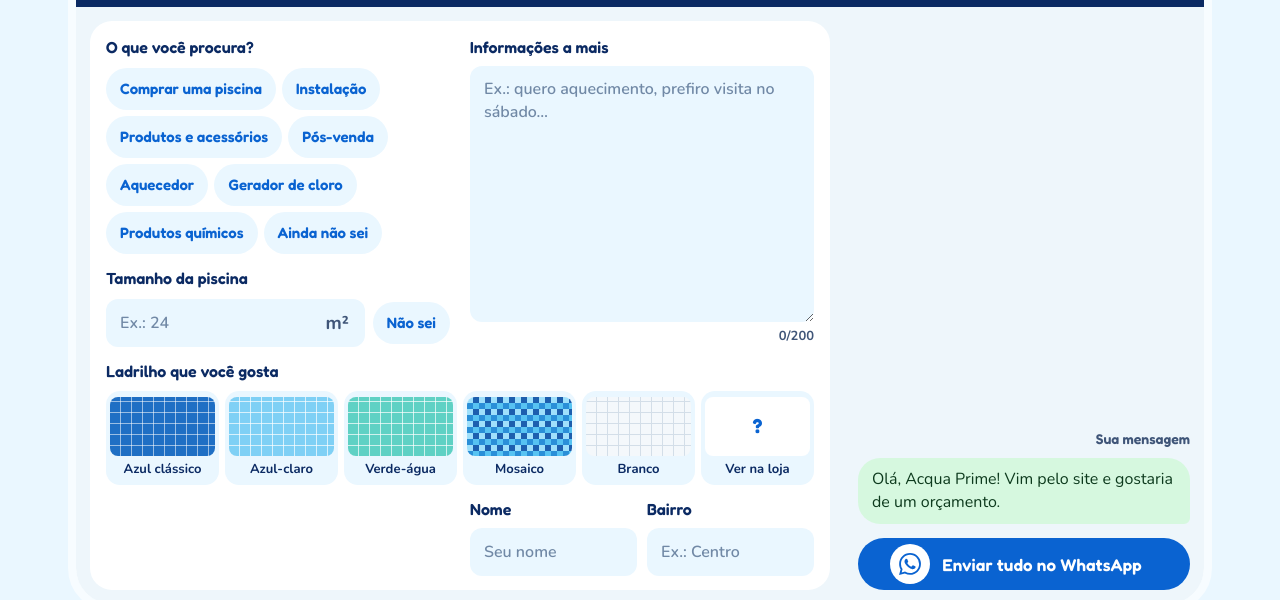
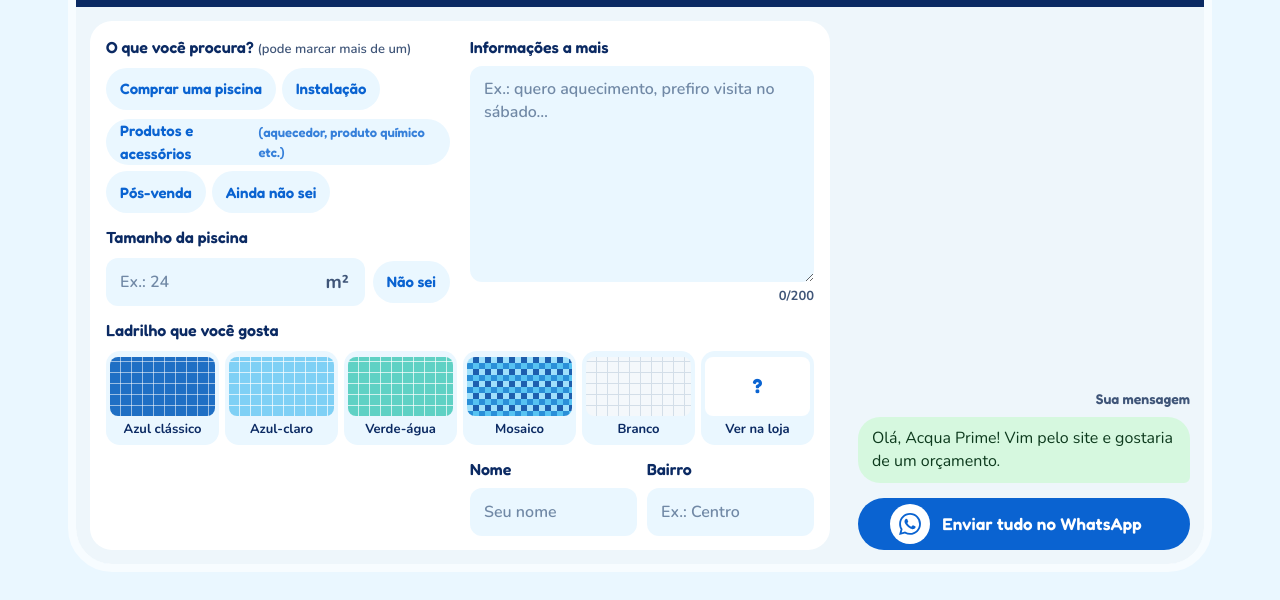
Before and after one commit to Enzooouu/AcquaPrime-Projeto, a plain HTML site: page index.html in a window 1280 px wide. Shown: the part 5260-5860 px from the top of the page. Drawn offline with Linux system fonts and the light colour scheme.

Commit message:
Orçamento: várias opções ao mesmo tempo e produtos num item só
"O que você procura?" agora aceita mais de uma escolha (ex.: comprar
uma piscina e produtos). Aquecedor, gerador de cloro e químicos
voltam a ficar dentro de "Produtos e acessórios (aquecedor, produto
químico etc.)". A mensagem junta as escolhas com vírgula e "e".

Co-Authored-By: Claude Opus 5.5 <noreply@anthropic.com>
Claude-Session: https://claude.ai/code/session_01T288muh3LjQJTSGmseiREL

```diff
--- a/assets/css/style.css
+++ b/assets/css/style.css
@@ -659,3 +659,5 @@ p { text-wrap: pretty; }
 .fala-2 span, .fala-3 span { color: var(--tinta-2); }
 .rola-item .av-nome { font-family: var(--f-texto); font-size: 1.0625rem; font-weight: 800; }
 .rola-item .av-meta { font-family: var(--f-texto); font-size: .875rem; font-weight: 400; color: var(--tinta-2); }
+.chip span small { font-weight: 600; font-size: .8125rem; opacity: .8; margin-left: 4px; }
+.legenda-obs { font-family: var(--f-texto); font-weight: 600; font-size: .8125rem; color: var(--tinta-2); }
--- a/assets/js/main.js
+++ b/assets/js/main.js
@@ -49,7 +49,8 @@
     const v = (k) => (f.get(k) || '').toString().trim();
     const l = ['Olá, Acqua Prime! Vim pelo site e gostaria de um orçamento.'];
     const d = [];
-    if (v('servico')) d.push(`*Procuro:* ${v('servico')}`);
+    const servicos = f.getAll('servico');
+    if (servicos.length) d.push(`*Procuro:* ${servicos.length > 1 ? servicos.slice(0, -1).join(', ') + ' e ' + servicos[servicos.length - 1] : servicos[0]}`);
     if (v('m2nao')) d.push('*Tamanho:* ainda não sei');
     else if (v('m2')) d.push(`*Tamanho:* ${v('m2').replace(/\s*m²?\s*$/i, '')} m²`);
     if (v('ladrilho')) d.push(`*Ladrilho:* ${v('ladrilho')}`);
@@ -87,7 +88,7 @@
   // atalhos dos cartões de serviço: já marcam a opção
   $$('[data-servico]').forEach(a => a.addEventListener('click', () => {
     const i = pedido && $$('input[name=servico]', pedido).find(x => x.value === a.dataset.servico);
-    if (i) { i.checked = true; atualizaPedido(); }
+    if (i && !i.checked) { i.checked = true; atualizaPedido(); }
   }));
 
   /* ---------- WhatsApp flutuante: some quando outro botão de contato está na tela ---------- */
--- a/index.html
+++ b/index.html
@@ -180,17 +180,17 @@
         <li class="prod" data-reveal>
           <img src="assets/img/loja-aquecedor.webp" width="720" height="704" alt="Bomba de calor Terma Platinum Nautilus: silenciosa, full inverter, ciclo reverso" loading="lazy" decoding="async">
           <div><h3>Aquecedores</h3><p>Bombas de calor Terma Platinum (Nautilus) e trocadores Sibrape, full inverter e silenciosos.</p>
-          <a class="link-seta" href="#orcamento" data-servico="Aquecedor">Orçar aquecedor</a></div>
+          <a class="link-seta" href="#orcamento" data-servico="Produtos e acessórios">Orçar aquecedor</a></div>
         </li>
         <li class="prod" data-reveal>
           <img src="assets/img/loja-cloro.webp" width="720" height="880" alt="Gerador de cloro Easyclor Nautilus" loading="lazy" decoding="async">
           <div><h3>Geradores de cloro</h3><p>Easyclor (Nautilus) e Sibrape: transformam o sal em cloro e deixam a água cristalina.</p>
-          <a class="link-seta" href="#orcamento" data-servico="Gerador de cloro">Orçar gerador</a></div>
+          <a class="link-seta" href="#orcamento" data-servico="Produtos e acessórios">Orçar gerador</a></div>
         </li>
         <li class="prod" data-reveal>
           <img src="assets/img/loja-quimicos.webp" width="720" height="900" alt="Produtos químicos para piscina Hidroazul, Suall, Montreal e outros" loading="lazy" decoding="async">
           <div><h3>Produtos químicos</h3><p>Cloro, algicida, clarificante e tudo para o tratamento da água. Atacado e varejo.</p>
-          <a class="link-seta" href="#orcamento" data-servico="Produtos químicos">Pedir produtos</a></div>
+          <a class="link-seta" href="#orcamento" data-servico="Produtos e acessórios">Pedir produtos</a></div>
         </li>
         <li class="prod" data-reveal>
           <img src="assets/img/loja-acessorios.webp" width="720" height="900" alt="Acessórios de manutenção: peneira, escova, aspirador e mangueira" loading="lazy" decoding="async">
@@ -283,16 +283,13 @@
 
             <form class="pedido" data-pedido action="https://wa.me/5567991661449" method="get" target="_blank">
               <fieldset class="campo-grupo">
-                <legend>O que você procura?</legend>
+                <legend>O que você procura? <small class="legenda-obs">(pode marcar mais de um)</small></legend>
                 <div class="chips">
-                  <label class="chip"><input type="radio" name="servico" value="Comprar uma piscina"><span>Comprar uma piscina</span></label>
-                  <label class="chip"><input type="radio" name="servico" value="Instalação"><span>Instalação</span></label>
-                  <label class="chip"><input type="radio" name="servico" value="Produtos e acessórios"><span>Produtos e acessórios</span></label>
-                  <label class="chip"><input type="radio" name="servico" value="Pós-venda"><span>Pós-venda</span></label>
-                  <label class="chip"><input type="radio" name="servico" value="Aquecedor"><span>Aquecedor</span></label>
-                  <label class="chip"><input type="radio" name="servico" value="Gerador de cloro"><span>Gerador de cloro</span></label>
-                  <label class="chip"><input type="radio" name="servico" value="Produtos químicos"><span>Produtos químicos</span></label>
-                  <label class="chip"><input type="radio" name="servico" value="Ainda não sei"><span>Ainda não sei</span></label>
+                  <label class="chip"><input type="checkbox" name="servico" value="Comprar uma piscina"><span>Comprar uma piscina</span></label>
+                  <label class="chip"><input type="checkbox" name="servico" value="Instalação"><span>Instalação</span></label>
+                  <label class="chip"><input type="checkbox" name="servico" value="Produtos e acessórios"><span>Produtos e acessórios <small>(aquecedor, produto químico etc.)</small></span></label>
+                  <label class="chip"><input type="checkbox" name="servico" value="Pós-venda"><span>Pós-venda</span></label>
+                  <label class="chip"><input type="checkbox" name="servico" value="Ainda não sei"><span>Ainda não sei</span></label>
                 </div>
               </fieldset>
 
```
